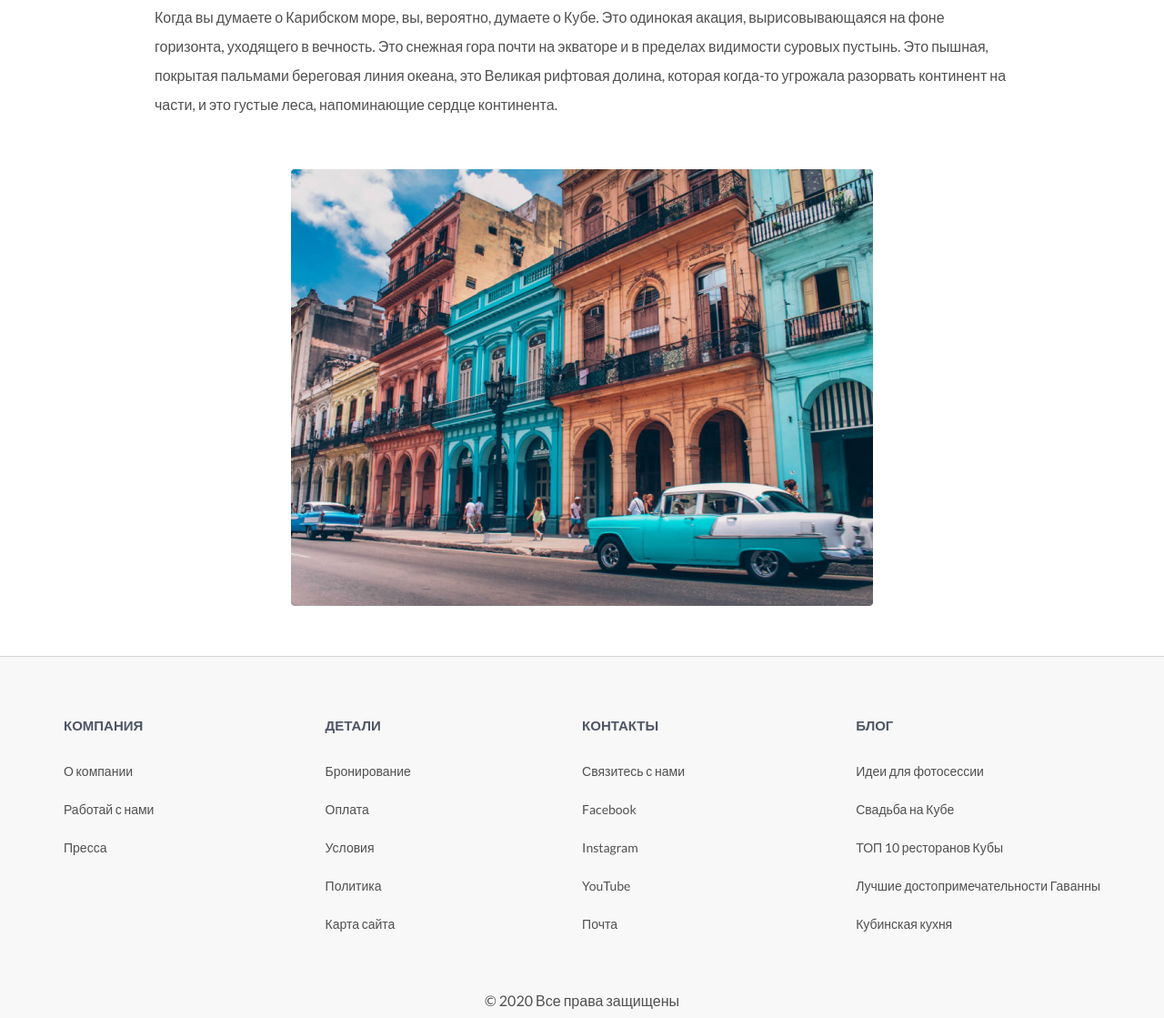
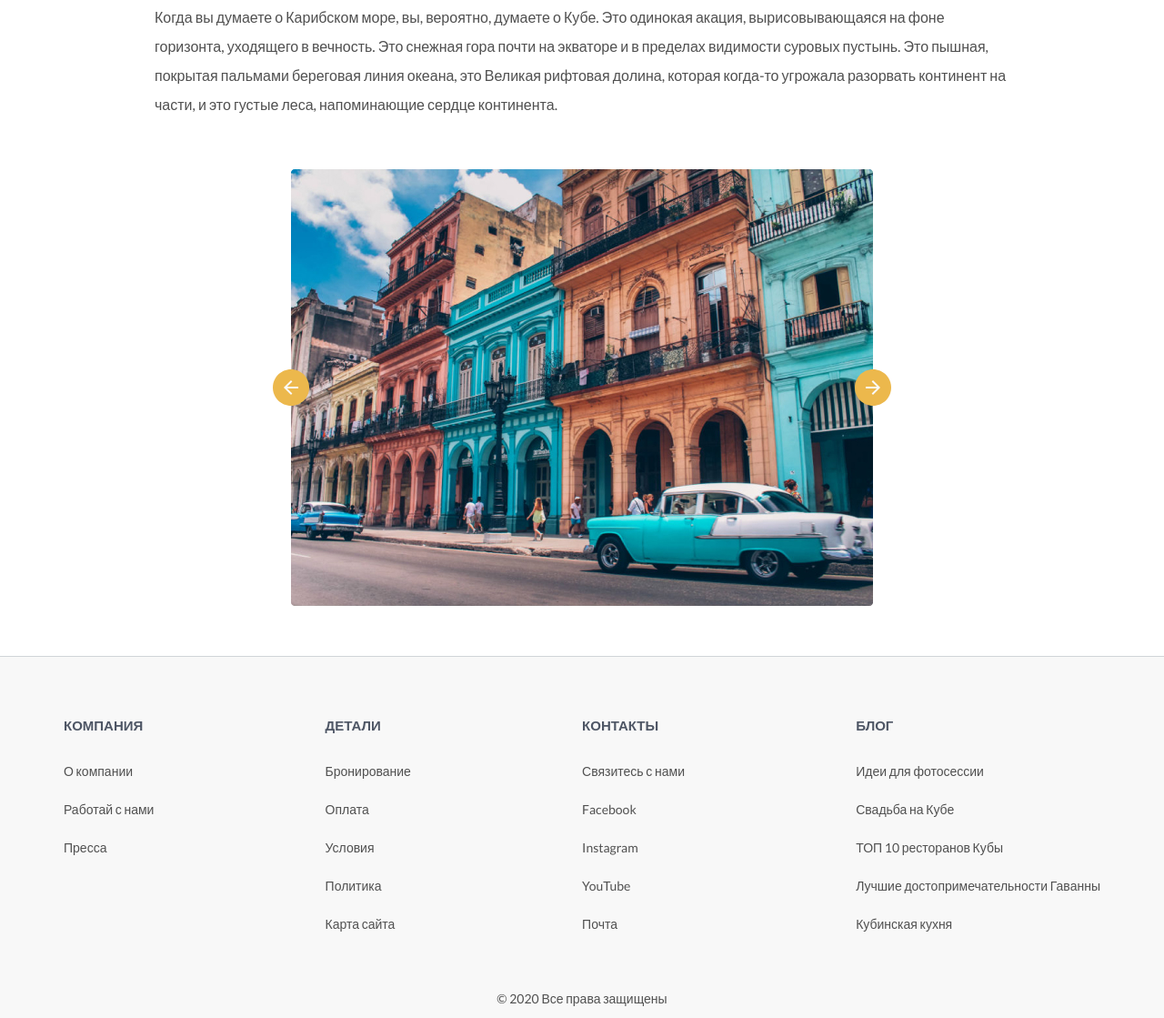
Before and after one commit to Unleashed97/cuba, a website: page src/index.html in a window 1280 px wide. Shown: the part 3975-5094 px from the top of the page at 91% size. Drawn offline with nearby package versions, Linux system fonts and the light colour scheme.

Commit message:
slider added

```diff
--- a/src/index.html
+++ b/src/index.html
@@ -4,6 +4,7 @@
     <meta charset="UTF-8">
     <meta name="viewport" content="width=device-width, initial-scale=1.0">
     <link href="https://fonts.googleapis.com/css2?family=Lato:wght@400;700&display=swap" rel="stylesheet">
+    <link rel="stylesheet" href="https://unpkg.com/swiper/swiper-bundle.min.css" />
     <link rel="stylesheet" href="css/style.min.css">
     <title>Куба</title>
 </head>
@@ -123,8 +124,47 @@
                 <p class="section__text">
                     Когда вы думаете о Карибском море, вы, вероятно, думаете о Кубе. Это одинокая акация, вырисовывающаяся на фоне горизонта, уходящего в вечность. Это снежная гора почти на экваторе и в пределах видимости суровых пустынь. Это пышная, покрытая пальмами береговая линия океана, это Великая рифтовая долина, которая когда-то угрожала разорвать континент на части, и это густые леса, напоминающие сердце континента.
                 </p>
+                <!-- <div class="slider">
+                    <img src="images/slider/front.jpg" alt="">
+                </div> -->
+
+
                 <div class="slider">
-                    <img src="images/slider/front.jpg" alt="">
+                    <!-- Slider main container -->
+                    <div class="slider__container swiper-container">
+                        <!-- Additional required wrapper -->
+                        <div class="slider__wrapper swiper-wrapper">
+                            <!-- Slides -->
+                            <div class="slider__slide swiper-slide">
+                                <div class="slider__image">
+                                    <img src="images/slider/front.jpg" alt="">
+                                </div>
+                            </div>
+                            <div class="swiper-slide">
+                                <div class="slider__image">
+                                    <img src="images/slider/front.jpg" alt="">
+                                </div>
+                            </div>
+                            <div class="swiper-slide">
+                                <div class="slider__image">
+                                    <img src="images/slider/front.jpg" alt="">
+                                </div>
+                            </div>
+                        </div>
+                        <!-- If we need pagination -->
+                        <!-- <div class="swiper-pagination"></div> -->
+
+                        <!-- If we need navigation buttons -->
+                        <div class="slider__btn-prev">
+                            <img src="images/slider/Arrow-left.svg" alt="">
+                        </div>
+                        <div class="slider__btn-next">
+                            <img src="images/slider/Arrow-right.svg" alt="">
+                        </div>
+
+                        <!-- If we need scrollbar -->
+                        <!-- <div class="swiper-scrollbar"></div> -->
+                    </div>
                 </div>
             </div>
         </div>
@@ -177,6 +217,7 @@
     </footer>
 
     <!-- JS -->
+    <script src="https://unpkg.com/swiper/swiper-bundle.min.js"></script>
     <script src=js/script.min.js></script>
 </body>
 </html>
--- /dev/null
+++ b/src/js/custom-slider.js
@@ -0,0 +1,22 @@
+const swiper = new Swiper('.swiper-container', {
+    // Optional parameters
+    direction: 'horizontal',
+    loop: false,
+
+    // If we need pagination
+    pagination: {
+      el: '.swiper-pagination',
+    },
+
+    // Navigation arrows
+    navigation: {
+      nextEl: '.slider__btn-next',
+      prevEl: '.slider__btn-prev',
+    },
+
+    // And if we need scrollbar
+    scrollbar: {
+      el: '.swiper-scrollbar',
+    },
+
+});
--- a/src/js/script.min.js
+++ b/src/js/script.min.js
@@ -0,0 +1 @@
+const swiper=new Swiper(".swiper-container",{direction:"horizontal",loop:!1,pagination:{el:".swiper-pagination"},navigation:{nextEl:".slider__btn-next",prevEl:".slider__btn-prev"},scrollbar:{el:".swiper-scrollbar"}});
--- a/src/less/components/footer.less
+++ b/src/less/components/footer.less
@@ -36,6 +36,7 @@
 
     &__copy{
         text-align: center;
+        font-size: 14px;
     }
 
 }
--- a/src/less/components/slider.less
+++ b/src/less/components/slider.less
@@ -1,3 +1,41 @@
 .slider{
-    margin: 55px auto;
+    margin: 55px 0;
+
+    &__container{
+        position: relative;
+        max-width: 680px;
+
+    }
+
+    &__slide{
+
+    }
+    &__image{
+        display: flex;
+        justify-content: center;
+        text-align: center;
+
+        img{
+            display: block;
+            max-width: 100%;
+            height: auto;
+        }
+    }
+
+    &__btn-prev, &__btn-next{
+        position: absolute;
+        top: 50%;
+        transform: translateY(-50%);
+        z-index: 100;
+        cursor: pointer;
+    }
+
+    &__btn-prev{
+        left: 0;
+    }
+
+    &__btn-next{
+        right: 0;
+    }
+
 }
```
Also changed, not shown: src/css/style.min.css, src/images/slider/Arrow-left.svg (added), src/images/slider/Arrow-right.svg (added).
